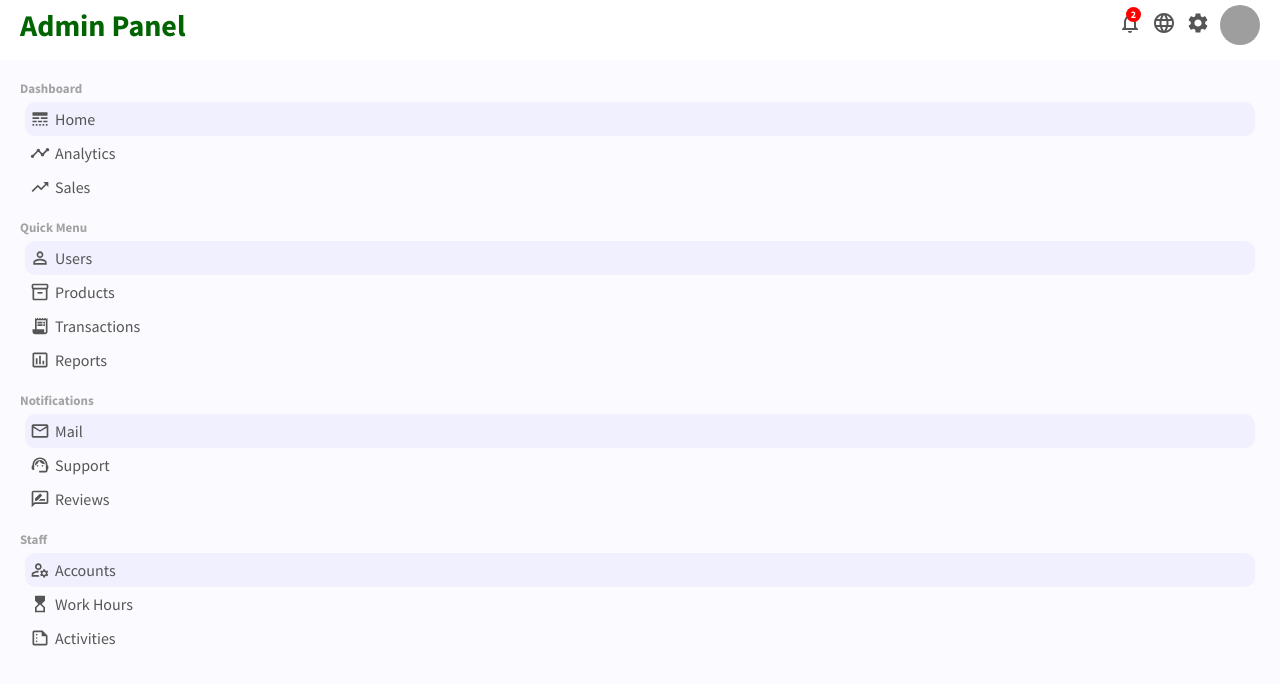
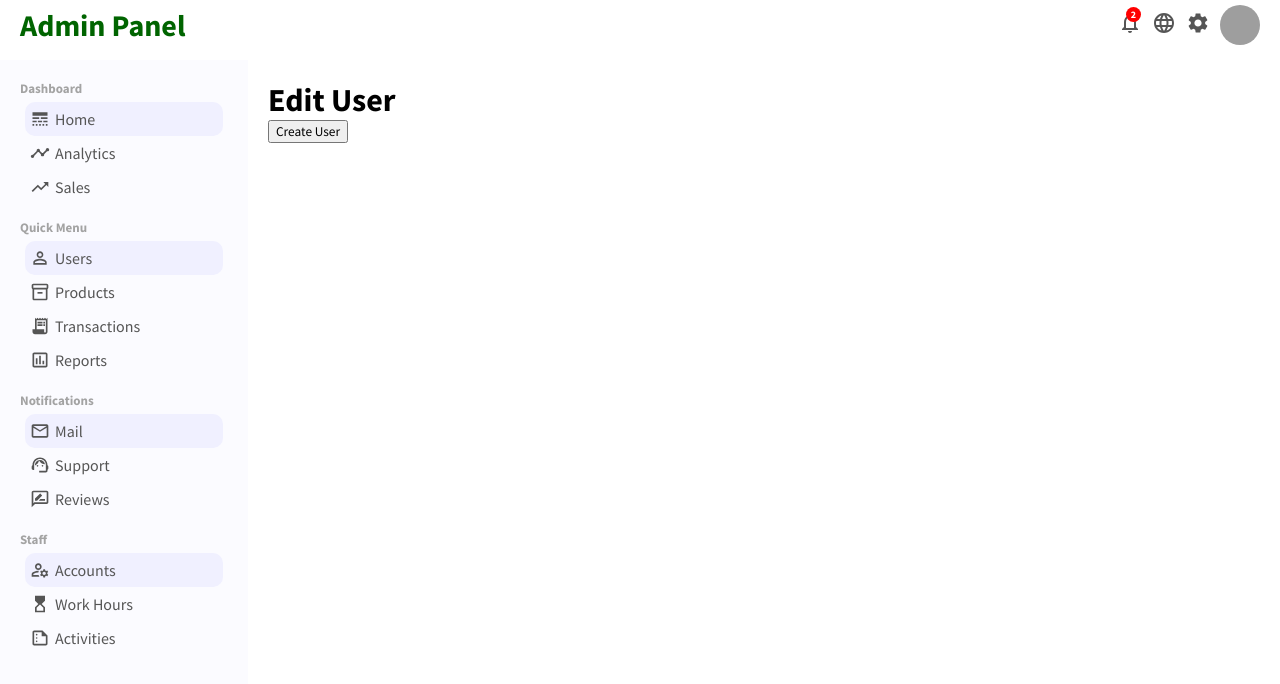
Before and after one commit to PJMantoss/admin_panel, a React (Create React App) app: page /user/1 in a window 1280 px wide. Shown: the top 684 px of the page. Built offline with nearby package versions, Linux system fonts and the light colour scheme; grey boxes are pictures that could not be loaded.

Commit message:
update User component

```diff
--- a/src/App.js
+++ b/src/App.js
@@ -15,7 +15,7 @@ function App() {
         <Routes>
           <Route exact path='/' element={<Home />} />
           <Route path='/users' element={<UserList />} />
-          <Route path='/user/u:userId' element={<User />} />
+          <Route path='/user/:userId' element={<User />} />
         </Routes>
       </div>
     </Router>
--- a/src/pages/user/user.css
+++ b/src/pages/user/user.css
@@ -1,3 +1,4 @@
 .user {
     flex: 4;
+    padding: 20px;
 }
```
